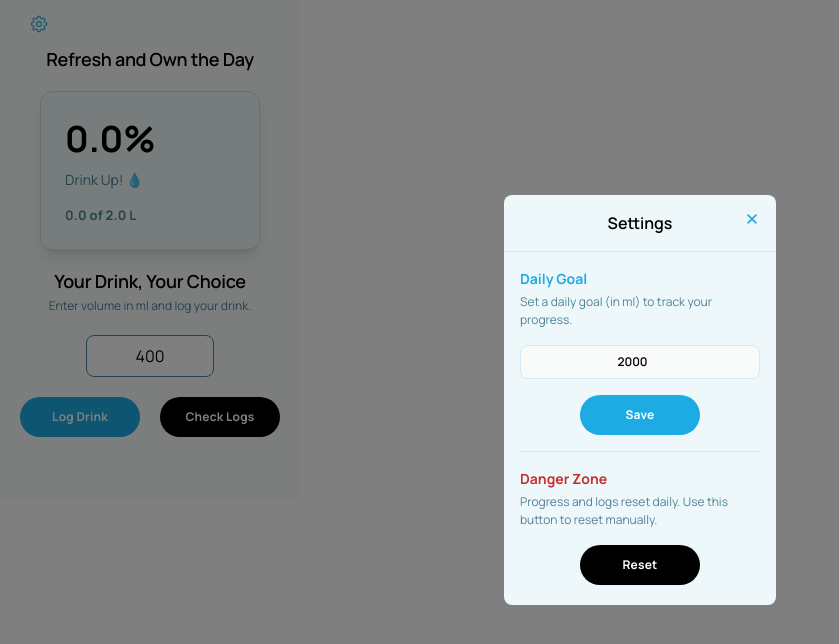
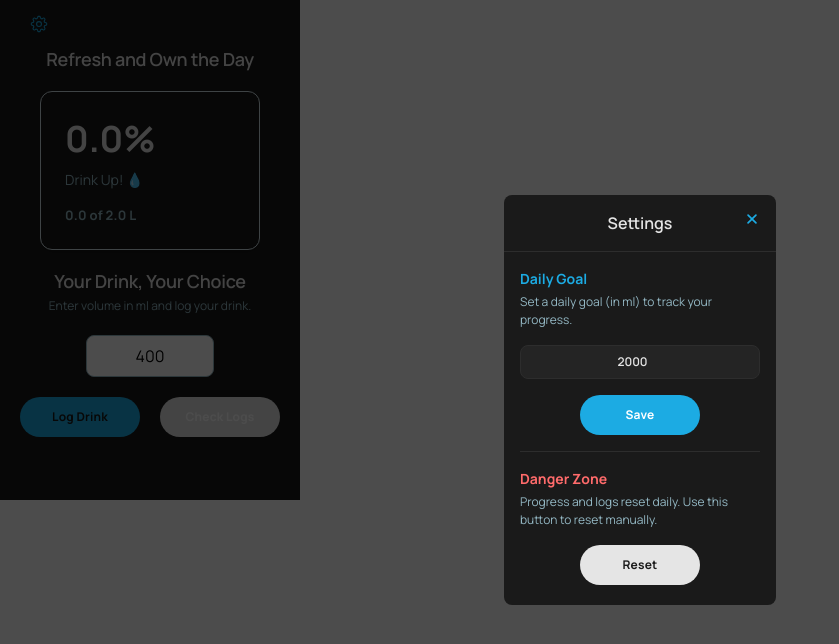
Before and after one commit to AbdulDevHub/Hydration-Hero, a React (Vite) app: page / in a window 1280 px wide. Both pictures are taken after a click on the button 45 px from the left and 24 px from the top of the page. Shown: the top 644 px of the page, without its empty margins (0-839 px from the left). Built offline with nearby package versions, Linux system fonts and the light colour scheme.

Commit message:
Dark Theme

```diff
--- a/src/App.jsx
+++ b/src/App.jsx
@@ -2,8 +2,8 @@ import DrinkPage from "./pages/DrinkPage"
 
 function App() {
   return (
-    <div className="flex items-center justify-center w-[300px] h-[500px] bg-[#000000]">
-      <div className="flex flex-col items-center justify-center w-[300px] h-[500px] bg-[#000000]">
+    <div className="flex items-center justify-center w-[300px] h-[500px] bg-[#e5e5e5]">
+      <div className="flex flex-col items-center justify-center w-[300px] h-[500px] bg-[#e5e5e5]">
         <DrinkPage />
       </div>
     </div>
--- a/src/components/DrinkButtons.jsx
+++ b/src/components/DrinkButtons.jsx
@@ -6,7 +6,7 @@ import DrinkSettings from "./DrinkSettings"
 export const CheckLogsButton = ({ onClick }) => (
   <button
     onClick={onClick}
-    className="m-0 w-[120px] rounded-full h-10 px-4 flex items-center justify-center bg-[#000000] cursor-pointer transition-all duration-200 active:translate-y-1"
+    className="m-0 w-[120px] rounded-full h-10 px-4 flex items-center justify-center bg-[#e5e5e5] cursor-pointer transition-all duration-200 active:translate-y-1"
   >
     <p className="text-white text-xs font-bold leading-normal tracking-[0.015em]">
       Check Logs
@@ -22,9 +22,9 @@ export const DrinkSettingsButton = ({ currentSettings, onSaveSettings }) => {
     <div className="flex w-14 items-center justify-end">
       <button
         onClick={() => setShowModal(true)}
-        className="flex cursor-pointer items-center justify-center rounded-full h-4 bg-transparent text-[#000000] gap-2 font-bold leading-normal tracking-[0.015em] p-0"
+        className="flex cursor-pointer items-center justify-center rounded-full h-4 bg-transparent text-[#e5e5e5] gap-2 font-bold leading-normal tracking-[0.015em] p-0"
       >
-        <div className="text-[#1CABE3] mr-3 hover:text-[#000000] text-lg transition-colors duration-200">
+        <div className="text-[#1CABE3] mr-3 hover:text-[#e5e5e5] text-lg transition-colors duration-200">
           <GoGear />
         </div>
       </button>
@@ -49,7 +49,7 @@ export const LogDrinkButton = ({ disabled, onClick }) => (
         : "bg-[#1CABE3]/50 cursor-not-allowed"
     } transition-transform duration-200 active:translate-y-1`}
   >
-    <p className="text-[#ffffff] text-xs font-bold leading-normal tracking-[0.015em]">
+    <p className="text-[#1a1a1a] text-xs font-bold leading-normal tracking-[0.015em]">
       Log Drink
     </p>
   </button>
@@ -59,9 +59,9 @@ export const LogDrinkButton = ({ disabled, onClick }) => (
 export const ResetButton = ({ onClick, children }) => (
   <button
     onClick={onClick}
-    className="mb-1 w-[120px] rounded-full h-10 px-4 flex items-center justify-center bg-[#000000] cursor-pointer transition-transform duration-200 active:translate-y-1"
+    className="mb-1 w-[120px] rounded-full h-10 px-4 flex items-center justify-center bg-[#e5e5e5] cursor-pointer transition-transform duration-200 active:translate-y-1"
   >
-    <p className="text-[#ffffff] text-xs font-bold leading-normal tracking-[0.015em]">
+    <p className="text-[#1a1a1a] text-xs font-bold leading-normal tracking-[0.015em]">
       {children}
     </p>
   </button>
--- a/src/components/DrinkModals.jsx
+++ b/src/components/DrinkModals.jsx
@@ -6,7 +6,7 @@ export const CheckLogsModal = ({ show, onClose, children }) => {
 
   return (
     <div
-      className="fixed inset-0 bg-[#000000] bg-opacity-50 flex justify-center items-center z-20 animate-fadeIn"
+      className="fixed inset-0 bg-[#e5e5e5] bg-opacity-50 flex justify-center items-center z-20 animate-fadeIn"
       onClick={(e) => {
         if (e.target === e.currentTarget) onClose()
       }}
@@ -16,8 +16,8 @@ export const CheckLogsModal = ({ show, onClose, children }) => {
           onClick={onClose}
           className="absolute right-10 top-4 w-6 h-6 flex items-center justify-center"
         >
-          <span className="text-[#1CABE3] hover:text-[#000000] text-lg transition-colors duration-200">
-            <IoClose className="text-[#1CABE3] hover:text-[#000000] text-lg" />
+          <span className="text-[#1CABE3] hover:text-[#e5e5e5] text-lg transition-colors duration-200">
+            <IoClose className="text-[#1CABE3] hover:text-[#e5e5e5] text-lg" />
           </span>
         </button>
         <div>{children}</div>
@@ -32,7 +32,7 @@ export const DrinkSettingsModal = ({ show, onClose, children }) => {
 
   return (
     <div
-      className="fixed inset-0 bg-black bg-opacity-50 flex justify-center items-center z-50 animate-fadeIn"
+      className="fixed inset-0 bg-black bg-opacity-70 flex justify-center items-center z-50 animate-fadeIn"
       onClick={(e) => {
         if (e.target === e.currentTarget) onClose()
       }}
@@ -42,7 +42,7 @@ export const DrinkSettingsModal = ({ show, onClose, children }) => {
           onClick={onClose}
           className="absolute right-9 top-5 w-6 h-6 flex items-center justify-center"
         >
-          <span className="text-[#1CABE3] hover:text-black text-lg transition-colors duration-200">
+          <span className="text-[#1CABE3] hover:text-[#e5e5e5] text-lg transition-colors duration-200">
             <IoClose />
           </span>
         </button>
--- a/src/components/DrinkProgressCard.jsx
+++ b/src/components/DrinkProgressCard.jsx
@@ -7,7 +7,7 @@ const DrinkProgressCard = ({
   return (
     <div className="flex flex-wrap gap-4 px-10 py-5">
       <div
-        className={`flex flex-1 flex-col gap-2 rounded-xl border border-[#d0e0e6] bg-[#EEF8FB] backdrop-blur-lg shadow-lg p-6 relative overflow-hidden ${
+        className={`flex flex-1 flex-col gap-2 rounded-xl border border-[#d0e0e6] bg-[#1a1a1a] backdrop-blur-lg shadow-lg p-6 relative overflow-hidden ${
           isAnimating ? "animate-pulsate" : ""
         }`}
       >
@@ -22,12 +22,12 @@ const DrinkProgressCard = ({
 
         <div className="relative z-10">
           <p
-            className={`mb-2 tracking-light text-4xl font-bold font-[#000000] leading-tight truncate ${
+            className={`mb-2 tracking-light text-4xl font-bold font-[#e5e5e5] leading-tight truncate ${
               calculateProgress() >= 100
                 ? "text-[#F8FBFB]"
                 : calculateProgress() >= 80
                 ? "text-[#F8FBFB]"
-                : "text-[#000000]"
+                : "text-[#e5e5e5]"
             }`}
           >
             {calculateProgress()}%
@@ -35,10 +35,10 @@ const DrinkProgressCard = ({
           <p
             className={`text-sm font-normal leading-normal ${
               calculateProgress() >= 100
-                ? "text-[#CFECF4]"
+                ? "text-[#2d2d2d]"
                 : calculateProgress() >= 50
-                ? "text-[#CFECF4]"
-                : "text-[#4f8296]"
+                ? "text-[#2d2d2d]"
+                : "text-[#94b8c4]"
             }`}
           >
             {totalVolume >= dailyGoal
@@ -50,10 +50,10 @@ const DrinkProgressCard = ({
           <p
             className={`text-[13px] font-bold leading-normal tracking-[0.015em] mt-4 ${
               calculateProgress() >= 100
-                ? "text-[#CFECF4]"
+                ? "text-[#2d2d2d]"
                 : calculateProgress() >= 30
-                ? "text-[#CFECF4]"
-                : "text-[#4f8296]"
+                ? "text-[#2d2d2d]"
+                : "text-[#94b8c4]"
             }`}
           >
             {(totalVolume / 1000).toFixed(1)} of {(dailyGoal / 1000).toFixed(1)}{" "}
--- a/src/components/DrinkSettings.jsx
+++ b/src/components/DrinkSettings.jsx
@@ -5,8 +5,8 @@ import { DrinkSettingsModal } from "./DrinkModals";
 
 // Settings Header Component
 const DrinkSettingsHeader = () => (
-  <div className="flex-none p-4 border-b border-[#CFECF4] w-full">
-    <h2 className="text-black text-center text-base font-semibold leading-normal">
+  <div className="flex-none p-4 border-b border-[#2d2d2d] w-full">
+    <h2 className="text-[#e5e5e5] text-center text-base font-semibold leading-normal">
       Settings
     </h2>
   </div>
@@ -18,7 +18,7 @@ const DailyVolumeGoal = ({ value, onChange }) => (
     <h1 className="text-[#1CABE3] mb-1 text-sm font-bold leading-normal">
       Daily Goal
     </h1>
-    <p className="flex items-center gap-2 text-[#4f8296] text-left text-xs font-normal leading-normal">
+    <p className="flex items-center gap-2 text-[#94b8c4] text-left text-xs font-normal leading-normal">
       Set a daily goal (in ml) to track your progress.
     </p>
     <input
@@ -26,7 +26,7 @@ const DailyVolumeGoal = ({ value, onChange }) => (
       value={value}
       placeholder="Enter daily goal (in ml)"
       onChange={onChange}
-      className="w-full font-semibold placeholder:italic bg-[#F9FBFA] text-[#000000] text-xs text-center mt-4 p-2 border border-[#CFECF4] rounded-lg focus:outline-none focus:ring-1 focus:ring-[#1CABE3]"
+      className="w-full font-semibold placeholder:italic bg-[#242424] text-[#e5e5e5] text-xs text-center mt-4 p-2 border border-[#2d2d2d] rounded-lg focus:outline-none focus:ring-1 focus:ring-[#1CABE3]"
       min="500"
       max="10000"
       step="100"
@@ -41,11 +41,11 @@ const DangerZoneReset = ({
   onConfirm,
   onCancel,
 }) => (
-  <div className="mt-6 pt-4 border-t border-[#CFECF4]">
-    <h2 className="flex items-center gap-2 mb-1 text-[#C53030] text-center text-sm font-bold leading-normal">
+  <div className="mt-6 pt-4 border-t border-[#2d2d2d]">
+    <h2 className="flex items-center gap-2 mb-1 text-[#ff6b6b] text-center text-sm font-bold leading-normal">
       Danger Zone
     </h2>
-    <p className="flex items-center gap-2 mb-4 text-[#4f8296] text-left text-xs font-normal leading-normal">
+    <p className="flex items-center gap-2 mb-4 text-[#94b8c4] text-left text-xs font-normal leading-normal">
       Progress and logs reset daily. Use this button to reset manually.
     </p>
     <div className="flex justify-center">
@@ -53,19 +53,19 @@ const DangerZoneReset = ({
         <ResetButton onClick={onResetClick}>Reset</ResetButton>
       ) : (
         <div className="flex flex-row justify-center items-center">
-          <p className="text-xs text-[#4f8296]">
+          <p className="text-xs text-[#94b8c4]">
             Are you sure? This cannot be undone.
           </p>
           <div className="flex gap-2 justify-center">
             <ResetSubButton
               onClick={onCancel}
-              className="bg-[#000000] hover:bg-transparent hover:text-[#000000]"
+              className="bg-[#e5e5e5] hover:bg-transparent hover:text-[#e5e5e5]"
             >
               <FaTimesCircle />
             </ResetSubButton>
             <ResetSubButton
               onClick={onConfirm}
-              className="bg-red-600 hover:bg-transparent hover:text-red-600"
+              className="bg-[#dc2626] hover:bg-transparent hover:text-red-600"
             >
               <FaCheckCircle />
             </ResetSubButton>
@@ -98,7 +98,7 @@ const DrinkSettings = ({ show, onClose, onSaveSettings, currentSettings }) => {
 
   return (
     <DrinkSettingsModal show={show} onClose={onClose}>
-      <div className="mx-4 bg-[#EEF8FB] rounded-lg font-manrope">
+      <div className="mx-4 bg-[#1a1a1a] rounded-lg font-manrope">
         <DrinkSettingsHeader />
 
         <div className="p-4 space-y-4">
--- a/src/components/VolumeSelection.jsx
+++ b/src/components/VolumeSelection.jsx
@@ -4,10 +4,10 @@ const VolumeSelection = ({
 }) => {
   return (
     <div className="relative z-10">
-      <h1 className="text-center font-semibold text-lg leading-tight tracking-[-0.015em] px-4 mb-1">
+      <h1 className="text-center font-semibold text-lg leading-tight tracking-[-0.015em] px-4 mb-1 text-[#e5e5e5]">
         Your Drink, Your Choice
       </h1>
-      <div className="flex justify-center px-2 text-[#4f8296] text-xs font-normal leading-normal mb-5">
+      <div className="flex justify-center px-2 text-[#94b8c4] text-xs font-normal leading-normal mb-5">
         Enter volume in ml and log your drink.
       </div>
       <div className="flex flex-row">
@@ -18,7 +18,7 @@ const VolumeSelection = ({
               type="number"
               value={selectedVolume}
               onChange={(e) => setSelectedVolume(Number(e.target.value))}
-              className="w-32 px-4 py-2 text-center border border-[#4f8296] rounded-lg focus:outline-none focus:ring-2 focus:ring-[#1CABE3] [appearance:textfield] [&::-webkit-outer-spin-button]:appearance-none [&::-webkit-inner-spin-button]:appearance-none"
+              className="w-32 px-4 py-2 text-center border border-[#94b8c4] rounded-lg focus:outline-none focus:ring-2 focus:ring-[#1CABE3] [appearance:textfield] [&::-webkit-outer-spin-button]:appearance-none [&::-webkit-inner-spin-button]:appearance-none"
               min="0"
             />
           </div>
--- a/src/pages/DrinkPage.jsx
+++ b/src/pages/DrinkPage.jsx
@@ -87,7 +87,7 @@ const DrinkPage = () => {
   const triggerCelebration = () => {
     const duration = 3 * 1000;
     const end = Date.now() + duration;
-    const colors = ["#1CABE3", "#EEF8FB", "#CFECF4"];
+    const colors = ["#1CABE3", "#1a1a1a", "#2d2d2d"];
 
     (function frame() {
       confetti({
@@ -127,7 +127,7 @@ const DrinkPage = () => {
 
   return (
     <>
-      <div className="font-manrope flex flex-col h-[500px] w-[300px] bg-[#F8FBFB] overflow-hidden">
+      <div className="font-manrope flex flex-col h-[500px] w-[300px] bg-[#1a1a1a] overflow-hidden">
         <DrinkHeader
           showSettings={showSettings}
           setShowSettings={setShowSettings}
@@ -135,7 +135,7 @@ const DrinkPage = () => {
           dailyGoal={dailyGoal}
         />
 
-        <h1 className="mt-2 text-center text-[#000000] font-semibold text-lg leading-tight tracking-[-0.015em]">
+        <h1 className="mt-2 text-center text-[#e5e5e5] font-semibold text-lg leading-tight tracking-[-0.015em]">
           Refresh and Own the Day
         </h1>
 
```
Also changed, not shown: src/components/DrinkLogs.jsx (+8 -8 lines).
